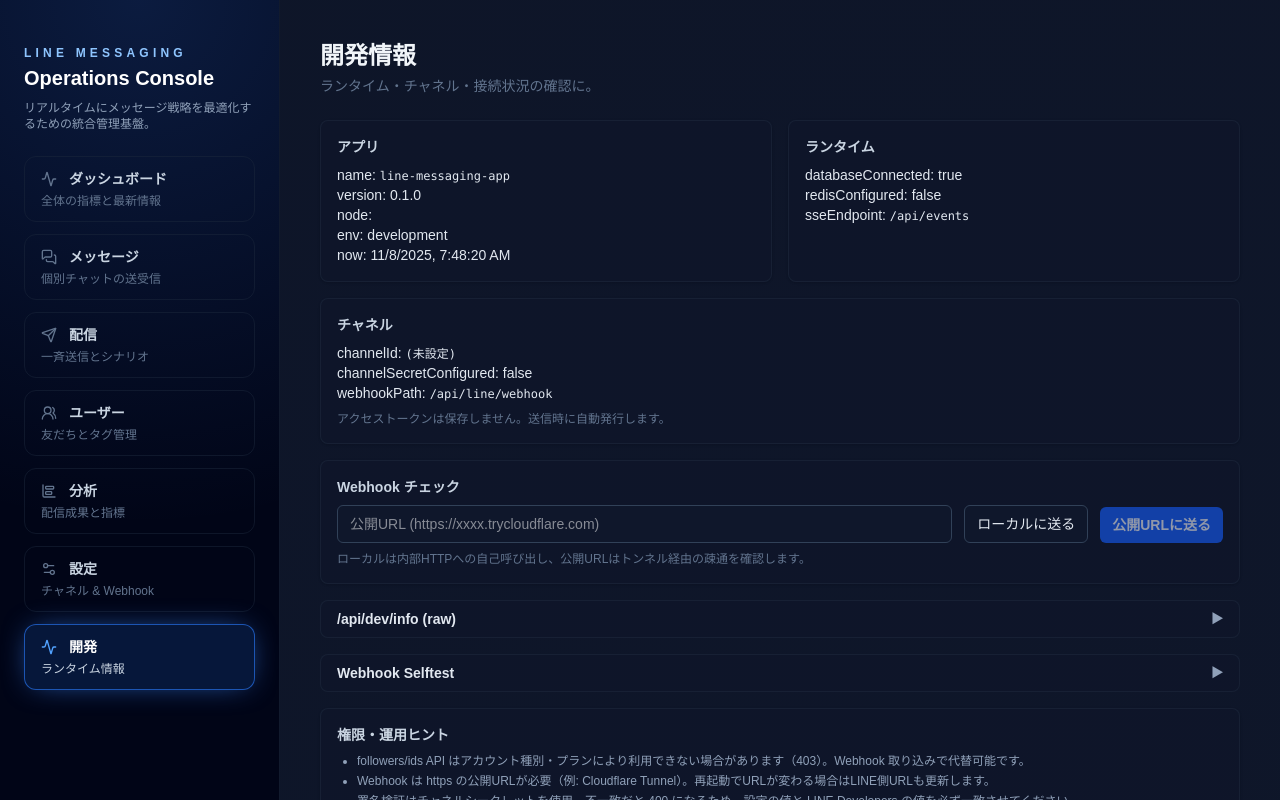
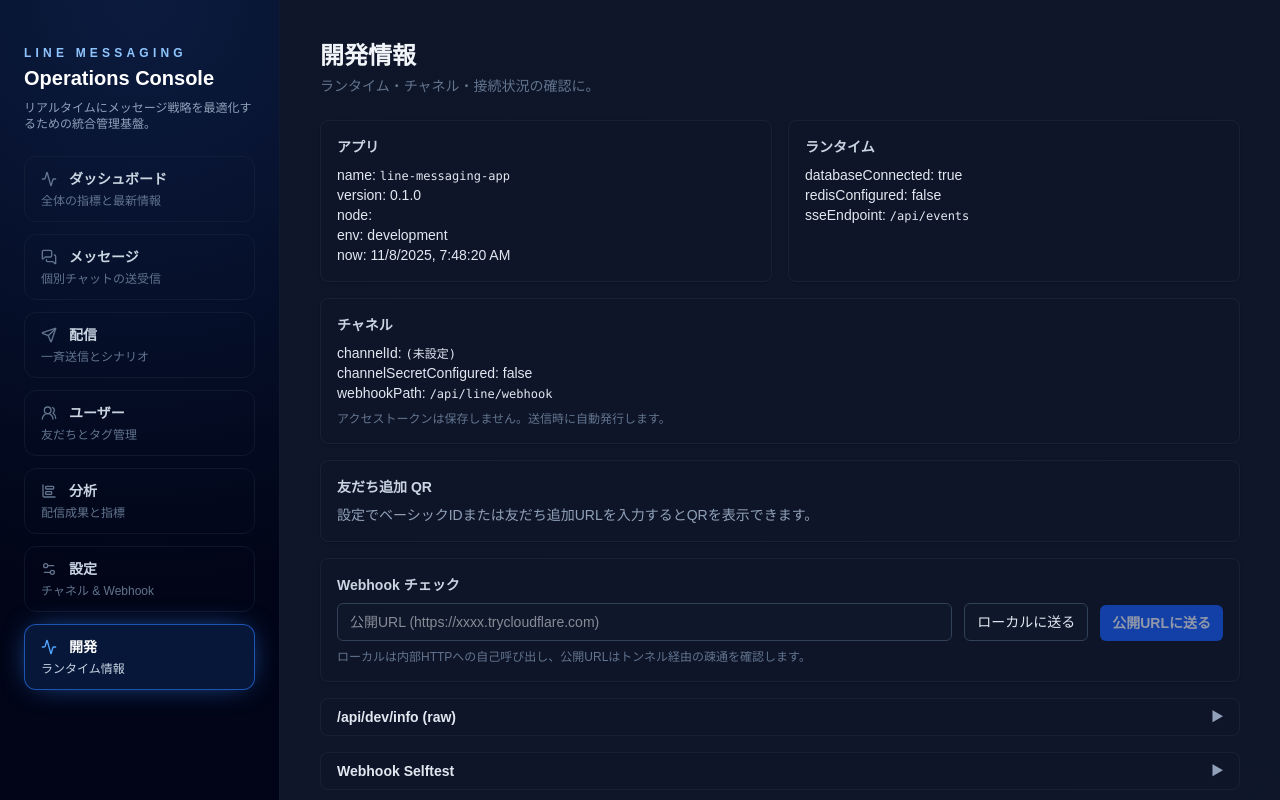
Before and after one commit to s-hiraoku/line-messaging-app, a Next.js app: page /dashboard/dev in a window 1280 px wide. Shown: the top 800 px of the page. Built offline with nearby package versions, Linux system fonts and the light colour scheme; no server answers; the database is empty.

Commit message:
feat(dev): add friend add QR on Dev page; include basicId/friendUrl in dev info and Settings UI

```diff
--- a/src/app/api/dev/info/route.ts
+++ b/src/app/api/dev/info/route.ts
@@ -14,6 +14,14 @@
     }
 
     const cfg = await prisma.channelConfig.findUnique({ where: { id: "primary" } });
+    const basicId = cfg?.basicId ?? "";
+    const friendUrl = cfg?.friendUrl ?? "";
+    const basicIdNoAt = basicId.startsWith("@") ? basicId.slice(1) : basicId;
+    const computedFriendAddUrl = friendUrl
+      ? friendUrl
+      : basicIdNoAt
+        ? `https://line.me/R/ti/p/%40${encodeURIComponent(basicIdNoAt)}`
+        : "";
 
     // Read package.json
     const pkgPath = path.join(process.cwd(), "package.json");
@@ -37,6 +45,9 @@
         channelId: cfg?.channelId ?? "",
         channelSecretConfigured: Boolean(cfg?.channelSecret),
         webhookPath: "/api/line/webhook",
+        basicId,
+        friendUrl,
+        friendAddUrl: computedFriendAddUrl,
       },
     } as const;
 
--- a/src/app/dashboard/dev/page.tsx
+++ b/src/app/dashboard/dev/page.tsx
@@ -6,7 +6,7 @@
 type DevInfo = {
   app: { name: string; version: string; node: string; env: string; now: string };
   runtime: { databaseConnected: boolean; redisConfigured: boolean; sseEndpoint: string };
-  channel: { channelId: string; channelSecretConfigured: boolean; webhookPath: string };
+  channel: { channelId: string; channelSecretConfigured: boolean; webhookPath: string; basicId?: string; friendUrl?: string; friendAddUrl?: string };
 };
 
 export default function DevPage() {
@@ -66,9 +66,44 @@
               <li>channelId: <code className="text-xs">{info.channel.channelId || "(未設定)"}</code></li>
               <li>channelSecretConfigured: {info.channel.channelSecretConfigured ? "true" : "false"}</li>
               <li>webhookPath: <code className="text-xs">{info.channel.webhookPath}</code></li>
+              {info.channel.basicId && (
+                <li>basicId: <code className="text-xs">@{info.channel.basicId}</code></li>
+              )}
+              {info.channel.friendAddUrl && (
+                <li>friendAddUrl: <a className="text-blue-300 underline" href={info.channel.friendAddUrl} target="_blank" rel="noreferrer">{info.channel.friendAddUrl}</a></li>
+              )}
             </ul>
             <p className="mt-2 text-xs text-slate-500">アクセストークンは保存しません。送信時に自動発行します。</p>
           </section>
+          {info.channel.friendAddUrl ? (
+            <section className="rounded-lg border border-slate-800/60 bg-slate-900/60 p-4 shadow-sm md:col-span-2">
+              <h2 className="mb-2 text-sm font-semibold text-slate-300">友だち追加 QR</h2>
+              <div className="flex items-start gap-4">
+                <img
+                  alt="Add friend QR"
+                  className="h-40 w-40 rounded-lg border border-slate-800 bg-white p-2"
+                  src={`https://api.qrserver.com/v1/create-qr-code/?size=320x320&data=${encodeURIComponent(info.channel.friendAddUrl)}`}
+                />
+                <div className="space-y-2 text-sm text-slate-200">
+                  <p>QR をスキャン、または下のリンクから友だち追加できます。</p>
+                  <a className="text-blue-300 underline" href={info.channel.friendAddUrl} target="_blank" rel="noreferrer">{info.channel.friendAddUrl}</a>
+                  <div>
+                    <button
+                      className="mt-2 rounded-md border border-slate-700 bg-slate-900 px-3 py-1.5 text-xs text-slate-200 hover:border-slate-500"
+                      onClick={async () => {
+                        try { await navigator.clipboard.writeText(info.channel.friendAddUrl!); } catch {}
+                      }}
+                    >リンクをコピー</button>
+                  </div>
+                </div>
+              </div>
+            </section>
+          ) : (
+            <section className="rounded-lg border border-slate-800/60 bg-slate-900/60 p-4 shadow-sm md:col-span-2">
+              <h2 className="mb-2 text-sm font-semibold text-slate-300">友だち追加 QR</h2>
+              <p className="text-sm text-slate-400">設定でベーシックIDまたは友だち追加URLを入力するとQRを表示できます。</p>
+            </section>
+          )}
           <section className="rounded-lg border border-slate-800/60 bg-slate-900/60 p-4 shadow-sm md:col-span-2">
             <h2 className="mb-2 text-sm font-semibold text-slate-300">Webhook チェック</h2>
             <div className="grid gap-3 sm:grid-cols-[1fr_auto_auto] items-end">
```
